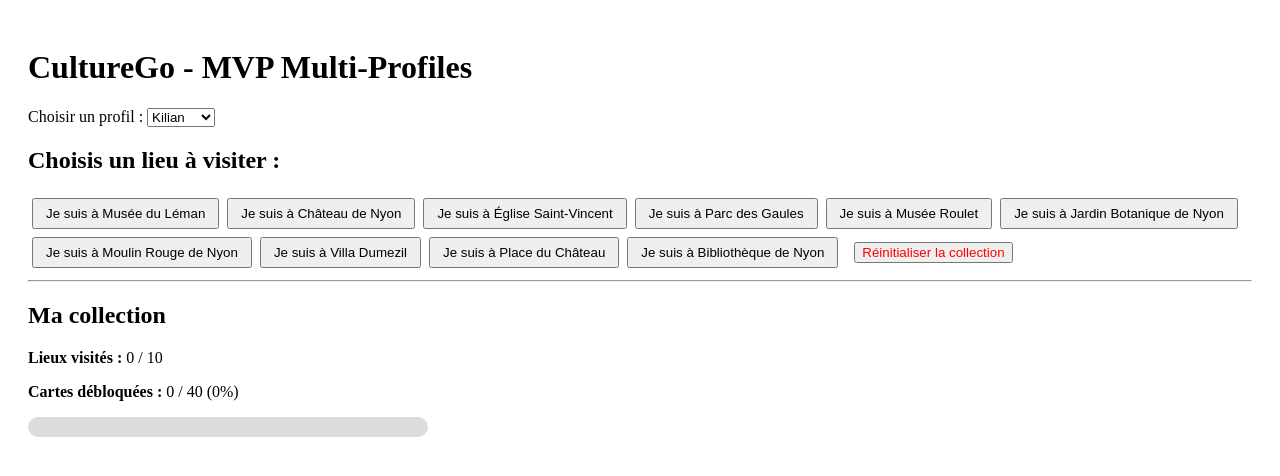
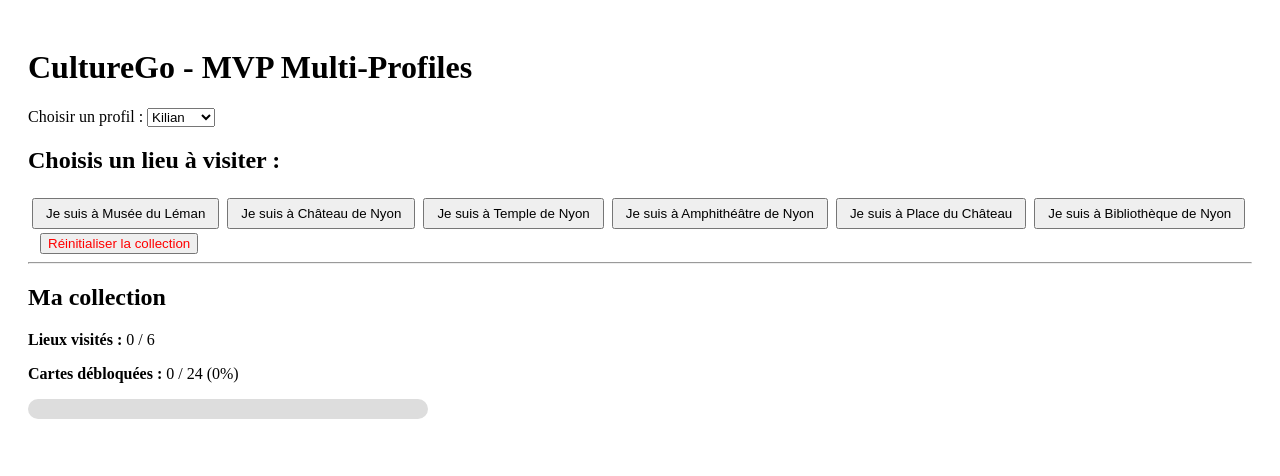
Before and after one commit to KilianGir/culturego, a React (Vite) app in the folder mvp-culturego/: page / in a window 1280 px wide. Shown: the top 476 px of the page. Built offline with nearby package versions, Linux system fonts and the light colour scheme; the HTML template or start-up script is replaced by a standard one.

Commit message:
Changer épique par epique et lég par leg

```diff
--- a/mvp-culturego/src/App.jsx
+++ b/mvp-culturego/src/App.jsx
@@ -6,15 +6,15 @@ const profils = ['Kilian', 'Jude', 'Arduino', 'Invité'];
 
 function tirerCarteAleatoire(cartes) {
   const probabilités = {
-    légendaire: 0.10,
-    épique: 0.20,
+    legendaire: 0.10,
+    epique: 0.20,
     rare: 0.30,
     commun: 0.40
   };
 
   const tirage = Math.random();
   let seuil = 0;
-  for (const rarete of ['légendaire', 'épique', 'rare', 'commun']) {
+  for (const rarete of ['legendaire', 'epique', 'rare', 'commun']) {
     seuil += probabilités[rarete];
     if (tirage <= seuil) {
       const candidates = cartes.filter(c => c.rarete === rarete);
--- a/mvp-culturego/src/components/CollectionCartes.jsx
+++ b/mvp-culturego/src/components/CollectionCartes.jsx
@@ -12,12 +12,12 @@ const configParRarete = {
     backgroundColor: '#b3d4fc',
     color: '#003366'
   },
-  épique: {
+  epique: {
     icon: '🟣',
     backgroundColor: '#d9b3ff',
     color: '#4b006e'
   },
-  légendaire: {
+  legendaire: {
     icon: '⭐',
     backgroundColor: '#ffe082',
     color: '#7a5700'
@@ -73,7 +73,7 @@ export default function CollectionCartes({ cartes }) {
         const nbTotal = lieuData?.cartes?.length || 0;
 
         const cartesTriees = [...cartesLieu].sort((a, b) => {
-          const ordre = ['légendaire', 'épique', 'rare', 'commun'];
+          const ordre = ['legendaire', 'epique', 'rare', 'commun'];
           const diff = ordre.indexOf(a.carte.rarete) - ordre.indexOf(b.carte.rarete);
           return diff !== 0 ? diff : a.carte.nom.localeCompare(b.carte.nom);
         });
--- a/mvp-culturego/src/data/lieux.js
+++ b/mvp-culturego/src/data/lieux.js
@@ -6,8 +6,8 @@ const lieux = [
     cartes: [
       { id: 'lac_leman', nom: 'Lac Léman', rarete: 'commun', description: 'Étendue majestueuse aux eaux profondes.' },
       { id: 'poisson_dore', nom: 'Poisson Doré', rarete: 'rare', description: 'Espèce rare, brillante comme l\'or.' },
-      { id: 'tresor_englouti', nom: 'Trésor Englouti', rarete: 'épique', description: 'Mystérieux vestiges cachés sous les flots.' },
-      { id: 'esprit_leman', nom: 'Esprit du Léman', rarete: 'légendaire', description: 'Gardien ancestral des eaux du lac.' }
+      { id: 'tresor_englouti', nom: 'Trésor Englouti', rarete: 'epique', description: 'Mystérieux vestiges cachés sous les flots.' },
+      { id: 'esprit_leman', nom: 'Esprit du Léman', rarete: 'legendaire', description: 'Gardien ancestral des eaux du lac.' }
     ]
   },
   {
@@ -17,74 +17,30 @@ const lieux = [
     cartes: [
       { id: 'gardien_chateau', nom: 'Gardien du Château', rarete: 'commun', description: 'Il veille attentivement sur les murs et les tours du château.' },
       { id: 'chevalier_errant', nom: 'Chevalier Errant', rarete: 'rare', description: 'De passage au château, il est toujours prêt à dégainer son épée.' },
-      { id: 'esprit_donjon', nom: 'Esprit du Donjon', rarete: 'épique', description: 'Âme mystérieuse qui hante les profondeurs du château.' },
-      { id: 'seigneur_chateau', nom: 'Seigneur du Château', rarete: 'légendaire', description: 'En noble maître des lieux, son autorité est incontestée.' }
+      { id: 'esprit_donjon', nom: 'Esprit du Donjon', rarete: 'epique', description: 'Âme mystérieuse qui hante les profondeurs du château.' },
+      { id: 'seigneur_chateau', nom: 'Seigneur du Château', rarete: 'legendaire', description: 'En noble maître des lieux, son autorité est incontestée.' }
     ]
   },
   {
-    id: 'eglise_saint_vincent',
-    nom: 'Église Saint-Vincent',
-    description: 'Église gothique au cœur de Nyon.',
+    id: 'temple_nyon',
+    nom: 'Temple de Nyon',
+    description: 'Temple protestant situé dans la ville de Nyon.',
     cartes: [
       { id: 'cloche_antique', nom: 'Cloche Antique', rarete: 'commun', description: 'Résonne encore des prières d\'autrefois.' },
       { id: 'vitrail_colore', nom: 'Vitrail Coloré', rarete: 'rare', description: 'Illumine l\'intérieur de mille éclats.' },
-      { id: 'choeur_chantant', nom: 'Chœur Chantant', rarete: 'épique', description: 'Écho céleste des voix sacrées.' },
-      { id: 'saint_protecteur', nom: 'Saint Protecteur', rarete: 'légendaire', description: 'Gardien spirituel de la ville.' }
+      { id: 'choeur_chantant', nom: 'Chœur Chantant', rarete: 'epique', description: 'Écho céleste des voix sacrées.' },
+      { id: 'saint_protecteur', nom: 'Saint Protecteur', rarete: 'legendaire', description: 'Gardien spirituel de la ville.' }
     ]
   },
   {
-    id: 'parc_des_gaules',
-    nom: 'Parc des Gaules',
+    id: 'amphitheatre_nyon',
+    nom: 'Amphithéâtre de Nyon',
     description: 'Parc historique avec vestiges gaulois.',
     cartes: [
       { id: 'pierre_ancienne', nom: 'Pierre Ancienne', rarete: 'commun', description: 'Témoin silencieux des siècles passés.' },
-      { id: 'sculpture_gauloise', nom: 'Sculpture Gauloise', rarete: 'rare', description: 'Art ancestral gravé dans la pierre.' },
-      { id: 'chef_gaulois', nom: 'Chef Gaulois', rarete: 'épique', description: 'Guerrier légendaire des peuples anciens.' },
-      { id: 'esprit_ancetre', nom: 'Esprit Ancêtre', rarete: 'légendaire', description: 'Mémoire vivante de la tribu disparue.' }
-    ]
-  },
-  {
-    id: 'musee_roulet',
-    nom: 'Musée Roulet',
-    description: 'Musée d\'histoire locale et d\'art.',
-    cartes: [
-      { id: 'tableau_classique', nom: 'Tableau Classique', rarete: 'commun', description: 'Peinture intemporelle d\'un autre âge.' },
-      { id: 'sculpture_moderne', nom: 'Sculpture Moderne', rarete: 'rare', description: 'Forme audacieuse et contemporaine.' },
-      { id: 'artiste_celebre', nom: 'Artiste Célèbre', rarete: 'épique', description: 'Génie créatif reconnu dans tout le canton.' },
-      { id: 'chef_oeuvre', nom: 'Chef-d\'œuvre Unique', rarete: 'légendaire', description: 'Œuvre d\'art sans égale, précieuse et rare.' }
-    ]
-  },
-  {
-    id: 'jardin_botanique_nyon',
-    nom: 'Jardin Botanique de Nyon',
-    description: 'Jardin avec plantes rares et exotiques.',
-    cartes: [
-      { id: 'fleur_sauvage', nom: 'Fleur Sauvage', rarete: 'commun', description: 'Beauté simple poussant librement.' },
-      { id: 'plante_exotique', nom: 'Plante Exotique', rarete: 'rare', description: 'Venue de contrées lointaines.' },
-      { id: 'arbre_millennaire', nom: 'Arbre Millénaire', rarete: 'épique', description: 'Sage témoin du temps qui passe.' },
-      { id: 'esprit_foret', nom: 'Esprit de la Forêt', rarete: 'légendaire', description: 'Protecteur mystique des bois enchantés.' }
-    ]
-  },
-  {
-    id: 'moulin_rouge_nyon',
-    nom: 'Moulin Rouge de Nyon',
-    description: 'Ancien moulin rénové en espace culturel.',
-    cartes: [
-      { id: 'meule_ancienne', nom: 'Meule Ancienne', rarete: 'commun', description: 'Usée par le grain et les années.' },
-      { id: 'toile_moulin', nom: 'Toile du Moulin', rarete: 'rare', description: 'Capturant l\'âme du lieu sur la toile.' },
-      { id: 'maitre_meunier', nom: 'Maître Meunier', rarete: 'épique', description: 'Habile et respecté dans son art.' },
-      { id: 'ame_moulin', nom: 'Âme du Moulin', rarete: 'légendaire', description: 'Force invisible qui anime les pierres.' }
-    ]
-  },
-  {
-    id: 'villa_dumezil',
-    nom: 'Villa Dumezil',
-    description: 'Belle villa historique avec jardins.',
-    cartes: [
-      { id: 'cle_antique', nom: 'Clé Antique', rarete: 'commun', description: 'Ouvre des portes pleines de secrets.' },
-      { id: 'portrait_familial', nom: 'Portrait Familial', rarete: 'rare', description: 'Représente les anciens résidents des lieux.' },
-      { id: 'jardin_secret', nom: 'Jardin Secret', rarete: 'épique', description: 'Coin caché où règne la sérénité.' },
-      { id: 'esprit_villa', nom: 'Esprit de la Villa', rarete: 'légendaire', description: 'Présence bienveillante entre les murs anciens.' }
+      { id: 'sculpture_romaine', nom: 'Sculpture Romaine', rarete: 'rare', description: 'Art ancestral gravé dans la pierre.' },
+      { id: 'chef_romain', nom: 'Chef Romain', rarete: 'epique', description: 'Guerrier légendaire des peuples anciens.' },
+      { id: 'esprit_ancetre', nom: 'Esprit Ancêtre', rarete: 'legendaire', description: 'Mémoire vivante de la tribu disparue.' }
     ]
   },
   {
@@ -94,8 +50,8 @@ const lieux = [
     cartes: [
       { id: 'pave_ancien', nom: 'Pavé Ancien', rarete: 'commun', description: 'Foulé par des siècles de passants.' },
       { id: 'marchand_ambulant', nom: 'Marchand Ambulant', rarete: 'rare', description: 'Il apporte vie et couleur à la place.' },
-      { id: 'fete_populaire', nom: 'Fête Populaire', rarete: 'épique', description: 'Moments festifs gravés dans les mémoires.' },
-      { id: 'ame_place', nom: 'Âme de la Place', rarete: 'légendaire', description: 'Incarnation de l\'esprit collectif du lieu.' }
+      { id: 'fete_populaire', nom: 'Fête Populaire', rarete: 'epique', description: 'Moments festifs gravés dans les mémoires.' },
+      { id: 'ame_place', nom: 'Âme de la Place', rarete: 'legendaire', description: 'Incarnation de l\'esprit collectif du lieu.' }
     ]
   },
   {
@@ -105,8 +61,8 @@ const lieux = [
     cartes: [
       { id: 'livre_relier', nom: 'Livre Relié', rarete: 'commun', description: 'Pages jaunies pleines de savoir.' },
       { id: 'manuscrit_rare', nom: 'Manuscrit rare', rarete: 'rare', description: 'Texte ancien aux secrets oubliés.' },
-      { id: 'ecrivain_celebre', nom: 'Écrivain Célèbre', rarete: 'épique', description: 'Auteur dont l\'œuvre traverse le temps.' },
-      { id: 'savoir_ancien', nom: 'Savoir Ancien', rarete: 'légendaire', description: 'Connaissances profondes venues d\'un autre âge.' }
+      { id: 'ecrivain_celebre', nom: 'Écrivain Célèbre', rarete: 'epique', description: 'Auteur dont l\'œuvre traverse le temps.' },
+      { id: 'savoir_ancien', nom: 'Savoir Ancien', rarete: 'legendaire', description: 'Connaissances profondes venues d\'un autre âge.' }
     ]
   }
 ];
```
